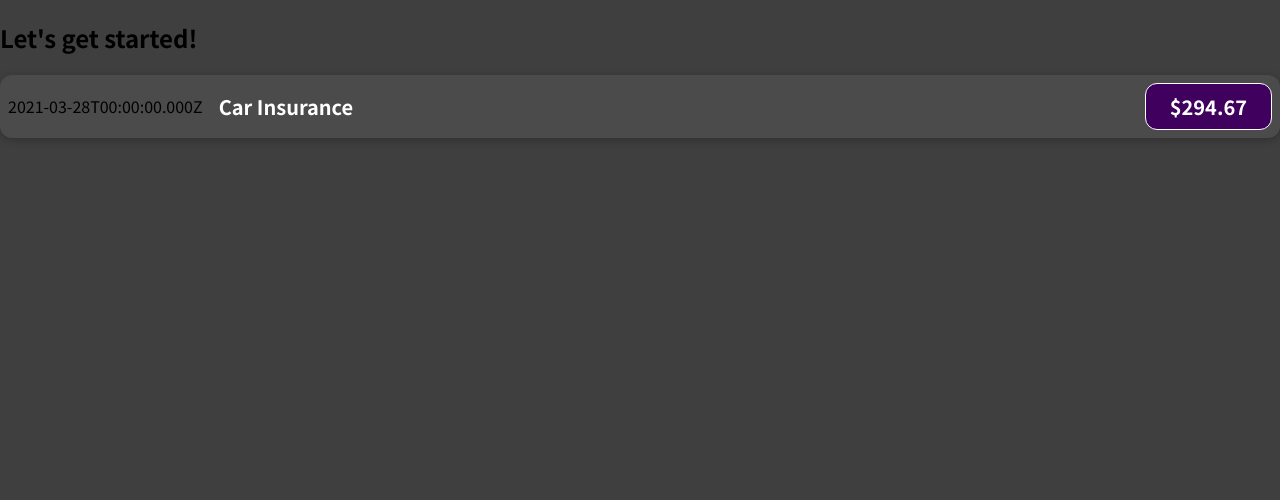
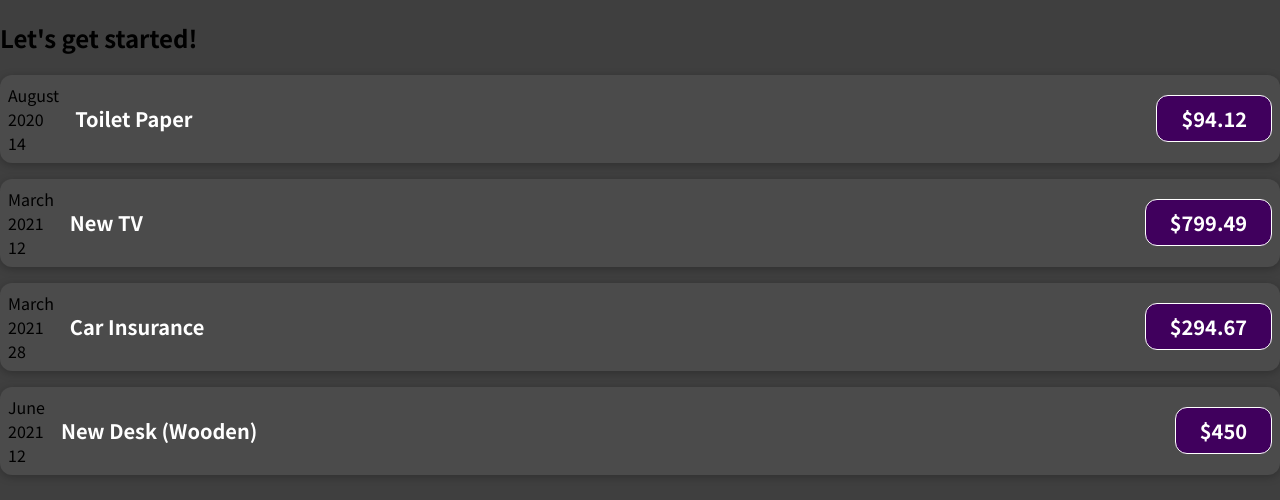
Before and after one commit to MARConthemove/jsFutureTraining-React, a JavaScript app in the folder react-complete-guide/: page / in a window 1280 px wide. Shown: the top 500 px of the page. Built offline with nearby package versions, Linux system fonts and the light colour scheme.

Commit message:
added Date/year/month data to ExpenseItem Component

```diff
--- a/react-complete-guide/src/App.js
+++ b/react-complete-guide/src/App.js
@@ -1,12 +1,57 @@
 import ExpenseItem from "./components/ExpenseItem"
 
 function App() {
-  return (
-    <div>
-      <h2>Let's get started!</h2>
-      <ExpenseItem></ExpenseItem>
-    </div>
-  );
+    const expenses = [
+        {
+            id: "e1",
+            title: "Toilet Paper",
+            amount: 94.12,
+            date: new Date(2020, 7, 14),
+        },
+        {
+            id: "e2",
+            title: "New TV",
+            amount: 799.49,
+            date: new Date(2021, 2, 12),
+        },
+        {
+            id: "e3",
+            title: "Car Insurance",
+            amount: 294.67,
+            date: new Date(2021, 2, 28),
+        },
+        {
+            id: "e4",
+            title: "New Desk (Wooden)",
+            amount: 450,
+            date: new Date(2021, 5, 12),
+        },
+    ]
+    return (
+        <div>
+            <h2>Let's get started!</h2>
+            <ExpenseItem
+                title={expenses[0].title}
+                amount={expenses[0].amount}
+                date={expenses[0].date}
+            ></ExpenseItem>
+            <ExpenseItem
+                title={expenses[1].title}
+                amount={expenses[1].amount}
+                date={expenses[1].date}
+            ></ExpenseItem>
+            <ExpenseItem
+                title={expenses[2].title}
+                amount={expenses[2].amount}
+                date={expenses[2].date}
+            ></ExpenseItem>
+            <ExpenseItem
+                title={expenses[3].title}
+                amount={expenses[3].amount}
+                date={expenses[3].date}
+            ></ExpenseItem>
+        </div>
+    )
 }
 
-export default App;
+export default App
--- a/react-complete-guide/src/components/ExpenseItem.js
+++ b/react-complete-guide/src/components/ExpenseItem.js
@@ -1,16 +1,20 @@
 import './ExpenseItem.css'
 
-function ExpenseItem() {
-    const expenseDate = new Date(2021, 2, 28)
-    const expenseTitle = 'Car Insurance'
-    const expenseAmount = 294.67
+function ExpenseItem(props) {
+    const month = props.date.toLocaleString("en-US", { month: "long" })
+    const year = props.date.getFullYear()
+    const day = props.date.toLocaleString("en-US", { day: '2-digit' })
 
     return (
         <div className="expense-item">
-            <div>{expenseDate.toISOString()}</div>
+            <div>
+                <div>{month}</div>
+                <div>{year}</div>
+                <div>{day}</div>
+            </div>
             <div className="expense-item__description">
-                <h2>{expenseTitle}</h2>
-                <div className="expense-item__price">${expenseAmount}</div>
+                <h2>{props.title}</h2>
+                <div className="expense-item__price">${props.amount}</div>
             </div>
         </div>
     )
```
Also changed, not shown: 1 other file (tests, documents, lock files or other folders).
